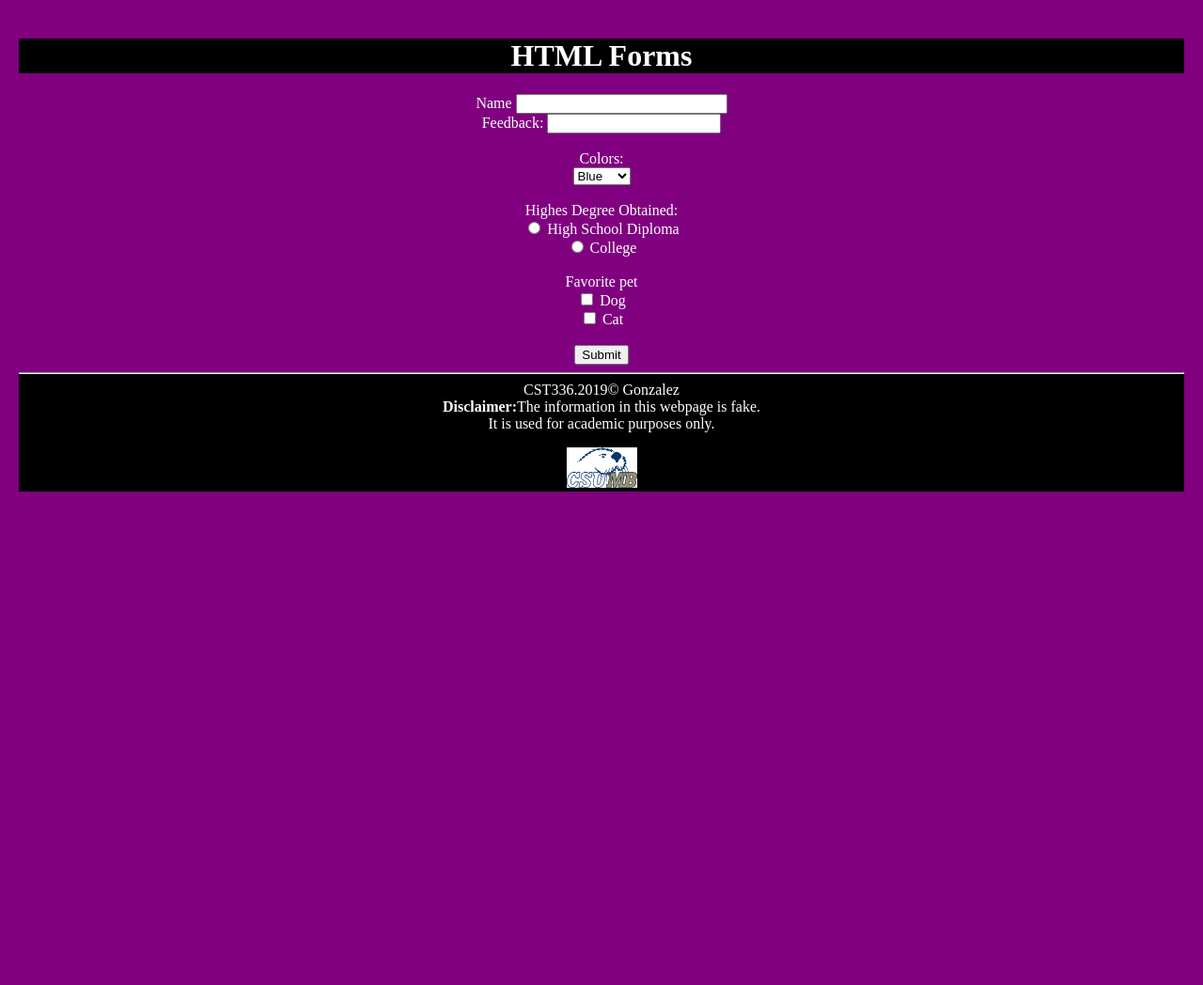
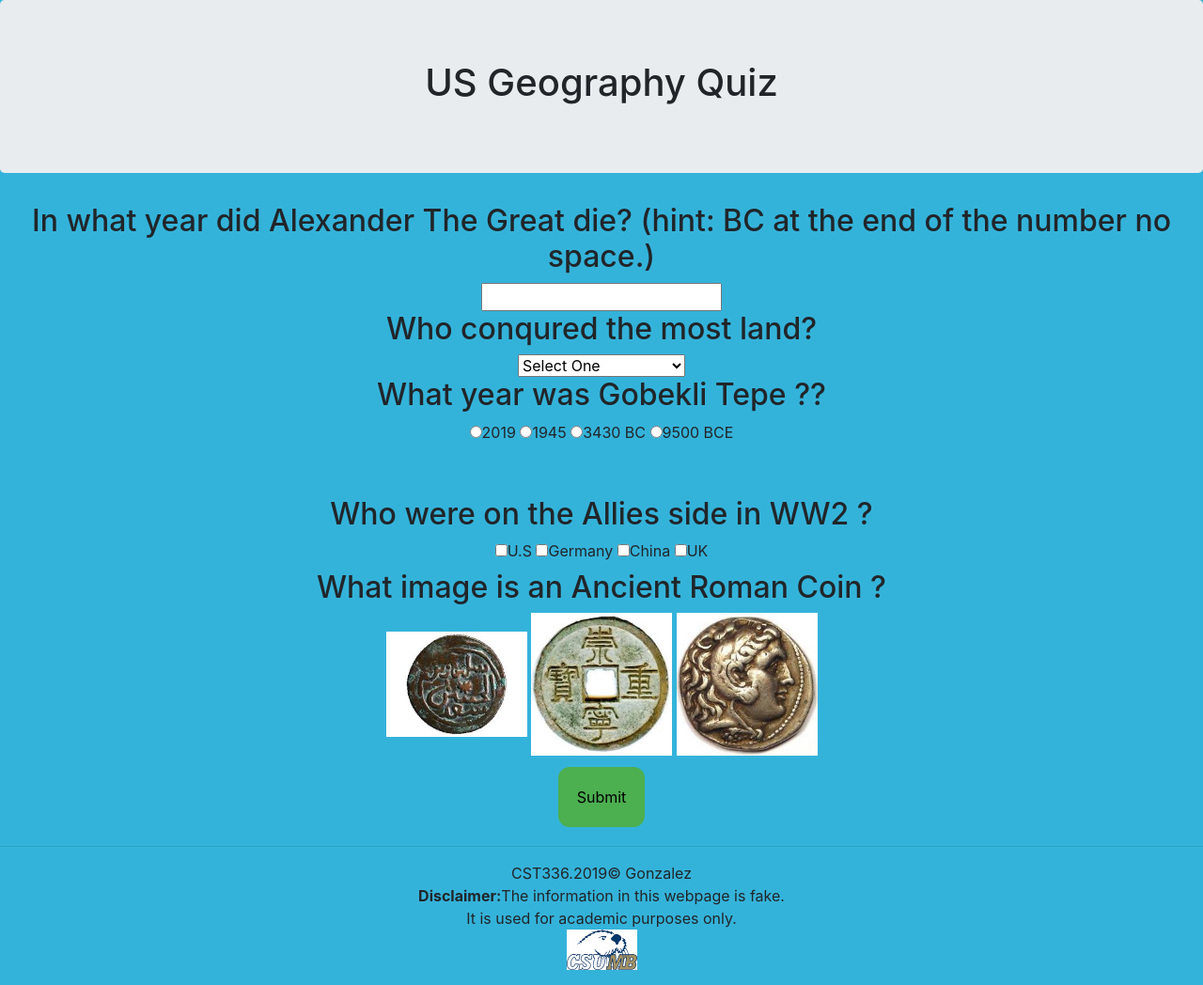
Before and after one commit to Abel101/CST336, a PHP site: page /hw/hw2/home.html in a window 1280 px wide. Shown: the whole page at 94% size. Before the commit the page ends 523 px from the top, so only its background shows below. Run offline with PHP 8.4, Linux system fonts and the light colour scheme.

Commit message:
updating hw 2 files

```diff
--- a/hw/hw2/css/styles.css
+++ b/hw/hw2/css/styles.css
@@ -1,28 +1,25 @@
-title{
+body {
     text-align: center;
-    background-color: black;
-    color: white;
+    background-color:#34B3DA;
+
+.correct {
+    color: green;
+    font-size: 18pt;
 }
-body{
-    margin: 0px;
-    background-color: purple;
-    color: white;
+
+.incorrect {
+    color: red;
+    font-size: 18pt;
+}
+#submitButton{
+    background-color: #4CAF50;
+    border: none;
+    color: black;
+    padding: 20px;
     text-align: center;
-    padding:20px;
+    text-decoration: none;
+    display: inline-block;
+    font-size: 16px;
+    margin: 4px 2px;
+    border-radius:12px;
 }
-footer{
-    background-color: black;
-    color: white;
-    text-align: center;
-}
-#top{
-    text-align: center;
-    background-color: black;
-    color:white;
-}
-#wow{
-    text-align: center;
-    background-color: black;
-    color:white;
-    padding: 30px;
-}
--- a/hw/hw2/home.html
+++ b/hw/hw2/home.html
@@ -1,60 +1,198 @@
 <!DOCTYPE html>
+<html>
+    <head>
+        <title> Geography Quiz </title>
+        <link rel="stylesheet" href="https://stackpath.bootstrapcdn.com/bootstrap/4.3.1/css/bootstrap.min.css" integrity="sha384-ggOyR0iXCbMQv3Xipma34MD+dH/1fQ784/j6cY/iJTQUOhcWr7x9JvoRxT2MZw1T" crossorigin="anonymous">
+        <script src="https://stackpath.bootstrapcdn.com/bootstrap/4.3.1/js/bootstrap.min.js" integrity="sha384-JjSmVgyd0p3pXB1rRibZUAYoIIy6OrQ6VrjIEaFf/nJGzIxFDsf4x0xIM+B07jRM" crossorigin="anonymous"></script>
+        <script src="https://ajax.googleapis.com/ajax/libs/jquery/3.3.1/jquery.min.js"></script>
+        <link href="css/styles.css" rel="stylesheet" type="text/css" />
 
-<html>
-<!--
+    </head>
+    <body>
+        <div class="jumbotron">
+        <h1>US Geography Quiz</h1>
+        </div>
 
-First Website
-and comment
-in html
-(comments can span multiple lines)
+        <h2><span id="markImg1"></span>In what year did Alexander The Great die? (hint: BC at the end of the number no space.)</h2>
 
--->
+        <input type = "text" id="q1">
+        <div id="q1_feedback">
 
-<!-- This is the head -->
-<!-- All styles and javascript go inside the head -->
-    <head>
-        <meta charset ="utf-8"/>
-         <title> HW 2 : HTML Forms </title>
-         <link rel="stylesheet" href="css/styles.css" type="text/css" />
-    </head>
-<!-- closing head -->
 
-    <!-- This is the body -->
-    <!-- This is where we place the content of our website -->
-    <body>
-        <div id ="top">
-            <h1>HTML Forms</h1>
+        </div>
+
+        <h2> <span id = "markImg2"></span>Who conqured the most land?</h2>
+        <select id="q2">
+            <option value="">Select One</option>
+            <option>GenghisKhan</option>
+            <option>Alexander The Great </option>
+            <option>Cyrus The Great</option>
+            <option>Hitler</option>
+        </select>
+        <div id="q2_feedback">
         </div>
 
 
-    <form action= "forum.php" method = "POST">
-        Name <input type="text" name="fullname" size="25"/> <br/>
-        Feedback: <input type="textarea" name="feedback" cols = "30" rows="3"></textarea><br/><br/>
-        Colors:<br>
-        <select name ="color">
-            <option value ="Blue">Blue</option>
-            <option value = "Purple">Purple</option>
-            <option value = "Black">Black</option>
-            <option value = "Green">Green</option>
-            <option value = "Yellow">Yellow</option>
-            <option value = "Red">Red</option>
-        </select> <br/><br/>
-        Highes Degree Obtained: <br>
-        <input type="radio" id="iteam1" name="degreeChoices" value="High School">
-            <label for="iteam1">High School Diploma</label><br>
-        <input type="radio" id="iteam2" name="degreeChoices" value= "College">
-            <label for="iteam2">College</label><br><br>
-        Favorite pet<br>
-        <input type="checkbox" id = "dog" name="pets" value = "dog">
-            <label for="dog">Dog</label><br>
-        <input type="checkbox" id = "cat" name="pets" value = "cat">
-          <label for="cat">Cat</label><br>
-          <br>
-          <input type="submit" value ="Submit" name="print"/>
+        <h2><span id="markImg3"></span> What year was Gobekli Tepe ??</h2>
+        <input type="radio" name="q3" id="2019" value="2019"><label for="2019">2019 </label>
+        <input type="radio" name="q3" id="1945" value="1945"><label for="1945">1945 </label>
+        <input type="radio" name="q3" id="3430" value="3430"><label for="3430">3430 BC</label>
+        <input type="radio" name="q3" id="9500" value="9500"><label for="9500">9500 BCE</label>
+        <div id ="q3_feedback"></div>
+        <br></br>
 
-    </form>
-        <!-- This is the footer -->
-        <!-- The footer goes inside the body but not always -->
+        <h2><span id= "markImg4"></span>Who were on the Allies side in WW2 ?</h2>
+        <input type="checkbox" id="US"><label for="US">U.S</label>
+        <input type="checkbox" id="Germany"><label for="Germany">Germany</label>
+        <input type="checkbox" id="China"><label for ="China">China</label>
+        <input type="checkbox" id="UK" value="UK"><label for ="UK">UK</label>
+        <div id = "q4_feedback"></div>
+
+        <h2> <span id ="markImg5"></span>What image is an Ancient Roman Coin ?</h2>
+        <img src="img/africa.jpg" alt="Seal 1" class="active" id="seal1">
+        <img src="img/china.jpg" alt="Seal 2" class="active" id="seal2">
+        <img src="img/rome.jpg" alt="Seal 3" class="active" id="seal3">
+        <div id = "q5_feedback"></div>
+
+        <h2 id = "total"></h2>
+        <button id="submitButton"> Submit </button>
+        <h2 id="validSubmission"></h2>
+        <h2 id = "totalTimes"></h2>
+        <h3 id="prevScores"></h3>
+    </body>
+
+    <script>
+        let q1_value = 20;
+        let q2_value = 20;
+        let q3_value = 20;
+        let q4_value = 20;
+        let q5_value = 20;
+        let q1_answer = "323BC";
+        let q2_answer = "GenghisKhan";
+        let q3_answer = "9500";
+        let q5_answer = "seal3";
+        let q5_response = "";
+        let totalTimes = localStorage.getItem("totalTimesTaken");
+        let scoresArray =  localStorage.getItem("scoreHistory");
+        if (scoresArray == null) {
+            scoresArray = [];
+        } else {
+            scoresArray = scoresArray.split(","); //creates array from a string
+        }
+
+        $(".active").on( "click", function() {
+             $(".active").css("background","");
+             $(this).css("background","yellow");
+             //alert($(this).attr("id"));
+             q5_response = $(this).attr("id");
+        });
+
+        function isFormValid(){
+            let isValid = true;
+            if ($("#q2").val() == "") {
+                isValid = false;
+                $("#validSubmission").html("Question 1 not answered");
+            }
+            return isValid;
+        }
+
+        $("#submitButton").on( "click", function() {
+
+            $("#validSubmission").html("");
+
+            if (!isFormValid()) {   //isFormValid == false
+                return;
+            }
+
+            let total_points = 0;
+
+            let q1_response = $("#q1").val();
+            let q2_response = $("#q2").val();
+            let q3_response = $("input[name=q3]:checked").val();
+
+            //Question 1
+            if(q1_response == q1_answer) {
+                $("#q1_feedback").html("Correct!");
+                total_points += q1_value;
+                $("#markImg1").html("<img src ='img/checkmark.png' alt='checkmark'>");
+                //alert(total_points);
+                $("#q1_feedback").attr("class", "correct");
+            }else {
+                $("#q1_feedback").html("Incorrect!");
+                $("#markImg1").html("<img src ='img/xmark.png' alt='xmark'>");
+                $("#q1_feedback").attr("class", "incorrect");
+            }
+
+            //Question 2
+            if (q2_response == q2_answer) {
+                $("#q2_feedback").html("Correct!");
+                total_points += q2_value;
+                $("#markImg2").html("<img src ='img/checkmark.png' alt='checkmark'>");
+                $("#q2_feedback").attr("class", "correct");
+            }
+            else {
+                $("#q2_feedback").html("Incorrect!");
+                $("#markImg2").html("<img src ='img/xmark.png' alt='xmark'>");
+                $("#q2_feedback").attr("class", "incorrect");
+            }
+
+            //Question 3
+            if (q3_response == q3_answer) {
+                $("#q3_feedback").html("Correct!");
+                total_points += q3_value;
+                $("#markImg3").html("<img src ='img/checkmark.png' alt='checkmark'>");
+                $("#q3_feedback").attr("class", "correct");
+            }
+            else {
+                $("#q3_feedback").html("Incorrect!");
+                $("#markImg3").html("<img src ='img/xmark.png' alt='xmark'>");
+                $("#q3_feedback").attr("class", "incorrect");
+            }
+
+            //Question 4
+            if ($("#US").is(":checked") && $("#China").is(":checked") && $("#UK").is(":checked")&& !$("#Germany").is(":checked")){
+                $("#q4_feedback").html("Correct");
+                total_points+=q4_value;
+                $("#markImg4").html("<img src ='img/checkmark.png' alt='checkmark'>");
+                $("#q4_feedback").attr("class", "correct");
+            } else {
+                   $("#q4_feedback").html("Incorrect");
+                   $("#markImg4").html("<img src ='img/xmark.png' alt='xmark'>");
+                   $("#q4_feedback").attr("class", "incorrect");
+            }
+
+            //Question 5
+            if (q5_response == q5_answer) {
+                $("#q5_feedback").html("Correct");
+                total_points += q5_value;
+                $("#markImg5").html("<img src ='img/checkmark.png' alt='checkmark'>");
+                $("#q5_feedback").attr("class", "correct");
+            } else {
+                $("#q5_feedback").html("Incorrect");
+                $("#markImg5").html("<img src ='img/xmark.png' alt='xmark'>");
+                $("#q5_feedback").attr("class", "incorrect");
+            }
+
+            //Totals
+            $("#total").html("The total Score is: " + total_points);
+            totalTimes++;
+            localStorage.setItem("totalTimesTaken",totalTimes);
+            $("#totalTimes").html("Quiz taken: " + totalTimes + " time(s)");
+            scoresArray.push(total_points);
+            $("#prevScores").html("Score History: ");
+            scoresArray.forEach(function(score){
+                $("#prevScores").append(score + " ");
+            });
+
+            localStorage.setItem("scoreHistory",scoresArray);
+            if(total_points ==100){
+            alert("Congradulations!  YOU GOT EVERYTHING CORRECT !!!");
+            }
+
+        });
+
+
+    </script>
         <footer>
 
             <hr>
@@ -71,5 +209,4 @@ in html
 
     </body>
     <!-- closing body -->
-
 </html>
--- a/practice/p4/index.html
+++ b/practice/p4/index.html
@@ -114,7 +114,7 @@
         if(!$("#terms").is(':checked')){
             $("#terms").html("I accept the terms of this purchase.");
         }
-        $("#subtotal").html("$"+ sub);
+        $("#subtotal").html("$"+ );
 
     })
 
```
Also changed, not shown: hw/hw2/img/africa.jpg (added), hw/hw2/img/checkmark.png (added), hw/hw2/img/china.jpg (added), hw/hw2/img/rome.jpg (added), hw/hw2/img/xmark.png (added).
